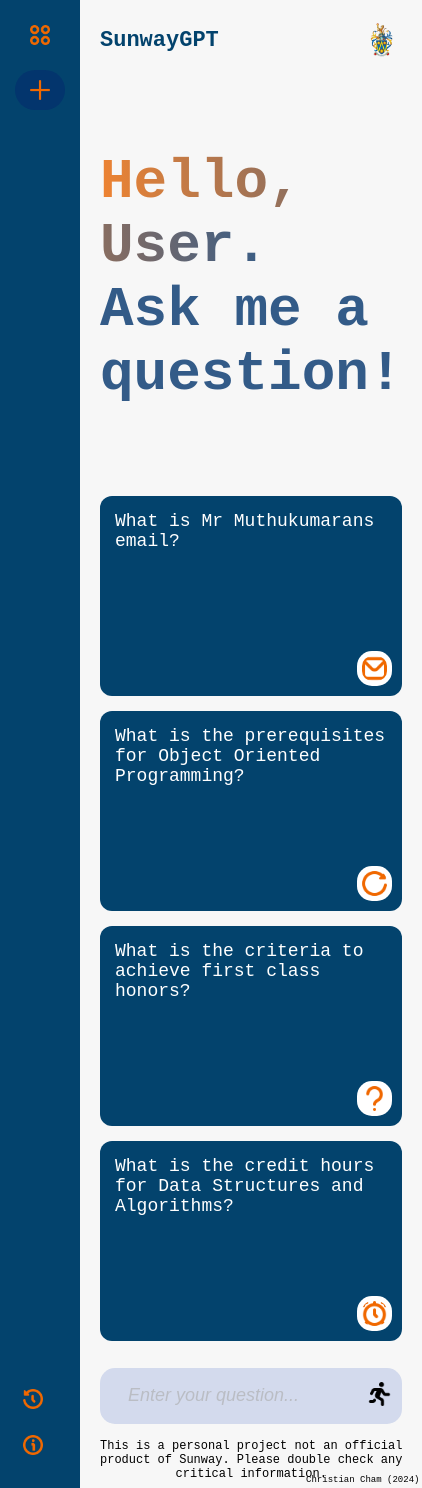
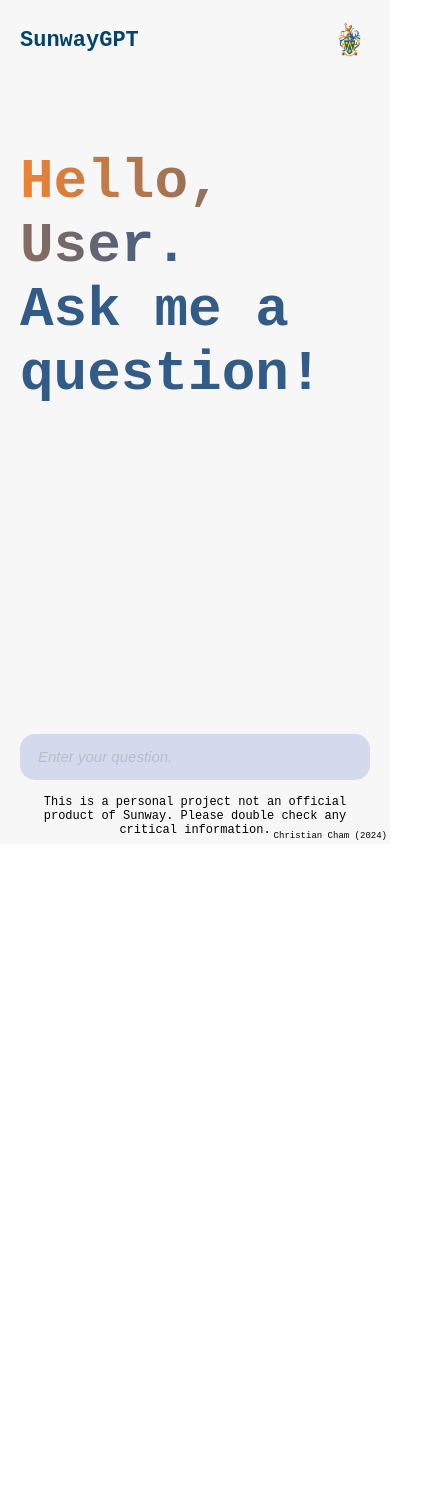
Before and after one commit to ocsii/Capstone-Frontend-React, a React (Vite) app: page / in a window 390 px wide. Shown: the whole page, 422 px wide, since content can reach past the window. After the commit the page ends 844 px from the top, so only its background shows below. Built offline with nearby package versions, Linux system fonts and the light colour scheme.

Commit message:
add responsive (keyframes and media), chat history working, information button not working yet

```diff
--- a/src/assets/assets.js
+++ b/src/assets/assets.js
@@ -11,6 +11,7 @@ import icon_question_mark from './question-mark_orange.png'
 import icon_prerequisite from './rotate-right.png'
 import icon_running_black from './running_black.png'
 import icon_information from "./info.png"
+import icon_right_arrow from "./right-arrow_orange.png"
 
 export const assets = {
   icon_plus_orange,
@@ -26,4 +27,5 @@ export const assets = {
   icon_prerequisite,
   icon_running_black,
   icon_information,
+  icon_right_arrow,
 }
--- a/src/components/Main/Main.css
+++ b/src/components/Main/Main.css
@@ -57,6 +57,10 @@
     position: relative;
     cursor: pointer;
     transition: transform 0.25;
+}
+
+.titleHeader {
+    cursor: pointer;
 }
 
 .main .card p {
@@ -186,6 +190,32 @@
     animation: loader 3s infinite linear
 }
 
+.result-data p {
+    font-size: 17px;
+    font-weight: 300px;
+    line-height: 1.8;
+}
+
+.sendButton {
+    opacity: 0; /* Initially hidden */
+    transform: translateX(50px); /* Start from right */
+    animation: fadeIn 0.5s forwards; /* Fade in */
+}
+
+@keyframes fadeIn {
+    0% {
+        opacity: 0;
+        transform: translateX(30px);
+    }
+    100% {
+        opacity: 1;
+        transform: translateX(0);
+    }
+}
+
+
+
+
 @keyframes loader {
     0% {
         background-position: -800px 0px;
@@ -195,8 +225,26 @@
     }
 }
 
-.result-data p {
-    font-size: 17px;
-    font-weight: 300px;
-    line-height: 1.8;
+@media (max-width: 600px) {
+    .main-bottom input {
+        flex: none;
+        width: 150px;
+    }
+
+    .main-bottom img {
+        width: 20px;
+    }
+
+    .search-box {
+        padding: 5px 10px;
+    }
+
+    .search-box input::placeholder {
+        font-size: 15px;
+    }
+
+    .card {
+        display: none;
+    }
+
 }
--- a/src/components/Main/Main.jsx
+++ b/src/components/Main/Main.jsx
@@ -12,6 +12,7 @@ const Main = () => {
     resultData,
     setInput,
     input,
+    newChat,
   } = useContext(Context);
 
   // Array of question objects with associated icons
@@ -38,7 +39,10 @@ const Main = () => {
   return (
     <div className="main">
       <div className="nav">
-        <p> SunwayGPT </p>
+        <p onClick={() => newChat()} className="titleHeader">
+          {" "}
+          SunwayGPT{" "}
+        </p>
 
         <img className="sunwayLogo" src={assets.icon_sunway_logo} alt="" />
       </div>
@@ -100,11 +104,14 @@ const Main = () => {
               placeholder="Enter your question..."
             />
             <div>
-              <img
-                onClick={() => onSent()}
-                src={assets.icon_running_black}
-                alt=""
-              />
+              {input ? (
+                <img
+                  class="sendButton"
+                  onClick={() => onSent()}
+                  src={assets.icon_running_black}
+                  alt=""
+                />
+              ) : null}
             </div>
           </div>
 
--- a/src/components/Sidebar/Sidebar.css
+++ b/src/components/Sidebar/Sidebar.css
@@ -6,6 +6,9 @@
     color: white;
     background-color: var(--sunway-blue);
     padding: 25px 15px;
+
+    font-weight: 800;
+
 }
 
 .sidebar img {
@@ -33,11 +36,15 @@
 .sidebar .recent {
     display: flex;
     flex-direction: column;
+
+    animation: fadeIn 0.8s;
 }
 
 .sidebar .recent-title {
     margin-top: 25px;
     margin-bottom: 25px;
+    font-size: 13px;
+    font-weight: 300;
 }
 
 .sidebar .recent-entry {
@@ -48,19 +55,16 @@
     padding-right: 20px;
     border-radius: 50px;
     cursor: pointer;
+    font-weight: 300;
 }
 
 .sidebar .recent-entry:hover {
-    background-color: var(--sunway-orange);
+    background-color: var(--sunway-dark-blue);
 }
 
 .sidebar .recent-entry img {
     width: 20px;
     transition: opacity 0.3s;
-}
-
-.sidebar .recent-entry:hover img {
-    opacity: 0.7;
 }
 
 .sidebar .bottom {
@@ -71,4 +75,12 @@
 .sidebar .bottom-item {
     margin-top: 10px;
     padding-right: 10px;
+    font-weight: 800;
 }
+
+
+@media (max-width: 600px) {
+    .sidebar {
+        display: none;
+    }
+}
--- a/src/components/Sidebar/Sidebar.jsx
+++ b/src/components/Sidebar/Sidebar.jsx
@@ -5,7 +5,8 @@ import { Context } from "../../context/Context";
 
 const Sidebar = () => {
   const [extended, setExtended] = useState(false);
-  const { onSent, previousPrompts, setRecentPrompt } = useContext(Context);
+  const { onSent, previousPrompts, setRecentPrompt, newChat } =
+    useContext(Context);
 
   const loadPrompt = async (prompt) => {
     setRecentPrompt(prompt);
@@ -22,7 +23,7 @@ const Sidebar = () => {
           alt=""
         />
 
-        <div className="new-chat">
+        <div onClick={() => newChat()} className="new-chat">
           <img src={assets.icon_plus_orange} alt="" />
           {extended ? <p> New Chat</p> : null}
         </div>
@@ -36,7 +37,7 @@ const Sidebar = () => {
                   className="recent-entry"
                   key={index}
                 >
-                  <img src={assets.icon_comment_orange} alt="" />
+                  <img src={assets.icon_right_arrow} alt="" />
                   <p>{item.slice(0, 18)}..</p>
                 </div>
               );
@@ -47,13 +48,8 @@ const Sidebar = () => {
 
       <div className="bottom">
         <div className="bottom-item recent-entry">
-          <img src={assets.icon_history_orange} alt="" />
-          {extended ? <p> Activity </p> : null}
-        </div>
-
-        <div className="bottom-item recent-entry">
           <img src={assets.icon_information} alt="" />
-          {extended ? <p> Info </p> : null}
+          {extended ? <p> Project Info </p> : null}
         </div>
       </div>
     </div>
--- a/src/context/Context.jsx
+++ b/src/context/Context.jsx
@@ -18,22 +18,19 @@ const ContextProvider = (props) => {
     }, 75 * index);
   };
 
-  const onSent = async () => {
-    setResultData("");
-    setLoading(true);
-    setShowResult(true);
-    setRecentPrompt(input); // Save the current input as recent prompt
+  const newChat = () => {
+    setLoading(false);
+    setShowResult(false);
+  };
 
-    // Update previous prompts with the current input
-    setPreviousPrompts((prev) => [...prev, input]);
-
+  const fetchResponse = async (prompt) => {
     try {
       const res = await fetch(API_URL, {
         method: "POST",
         headers: {
           "Content-Type": "application/json",
         },
-        body: JSON.stringify({ question: input }),
+        body: JSON.stringify({ question: prompt }),
       });
 
       if (!res.ok) {
@@ -42,23 +39,41 @@ const ContextProvider = (props) => {
 
       const response = await res.json();
       let responseString = response["Answer: "];
-      // Process the response to format it properly
-      let newResponse = processResponse(responseString);
-
-      // Display each word with a delay for typing effect
-      let newResponseArray = newResponse.split(" ");
-      newResponseArray.forEach((nextWord, i) => {
-        delayPara(i, nextWord + " ");
-      });
+      return processResponse(responseString);
     } catch (error) {
       console.error(error);
-      setResultData(
-        "No response from backend | Error parsing response from backend"
-      );
-    } finally {
-      setLoading(false);
-      setInput(""); // Clear input after sending
+      return "No response from backend | Error parsing response from backend";
     }
+  };
+
+  const onSent = async (prompt) => {
+    setResultData(""); // Clear previous results
+
+    // Set recent prompt immediately
+    if (prompt) {
+      setRecentPrompt(prompt);
+    } else {
+      setRecentPrompt(input);
+      setPreviousPrompts((prev) => [...prev, input]); // Store the input
+    }
+
+    setLoading(true); // Start loading
+    setShowResult(true); // Show result area
+
+    let response;
+    // Fetch response based on the prompt
+    response = await fetchResponse(prompt || input);
+
+    // After fetching, process the response
+    if (response) {
+      let newResponseArray = response.split(" ");
+      newResponseArray.forEach((nextWord, i) => {
+        delayPara(i, nextWord + " "); // Display with delay
+      });
+    }
+
+    setLoading(false); // Stop loading after processing
+    setInput(""); // Clear input after sending
   };
 
   const processResponse = (responseString) => {
@@ -92,6 +107,7 @@ const ContextProvider = (props) => {
     resultData,
     input,
     setInput,
+    newChat,
   };
 
   return (
--- a/src/index.css
+++ b/src/index.css
@@ -14,4 +14,18 @@
   --sunway-orange: #f06800;
   --sunway-white: #f7f7f7;
 
+  animation: slideFadeIn 1.5s
 }
+
+
+
+@keyframes slideFadeIn {
+  0% {
+    transform: translateY(10px);
+    opacity: 0;
+  }
+  100% {
+    transform: translateY(0);
+    opacity: 1;
+  }
+}
```
Also changed, not shown: src/assets/right-arrow_orange.png (added).
